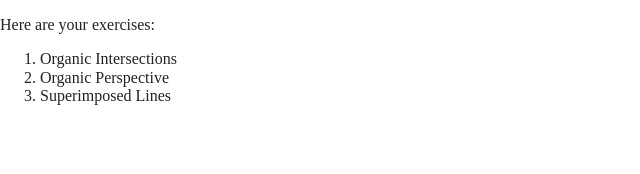
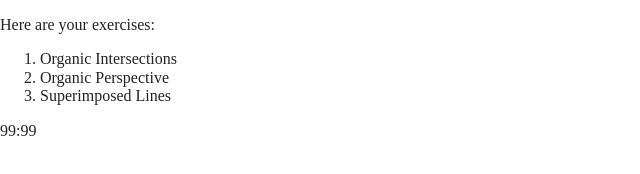
Before and after one commit to ItsSeaJay/kettle, a website built with Parcel: page index.html in a window 1280 px wide. Shown: the full height of the page, 0-640 px from the left. Built offline with nearby package versions, Linux system fonts and the light colour scheme.

Commit message:
Add alarm-clock.wav

```diff
--- a/index.html
+++ b/index.html
@@ -26,6 +26,7 @@
 
   <p>Here are your exercises:</p>
   <ol id="exercise-list"></ol>
+  <p id="timer">99:99</p>
 
   <script src="js/vendor/modernizr-3.11.2.min.js"></script>
   <script src="js/plugins.js"></script>
```
Also changed, not shown: 1 other file.
